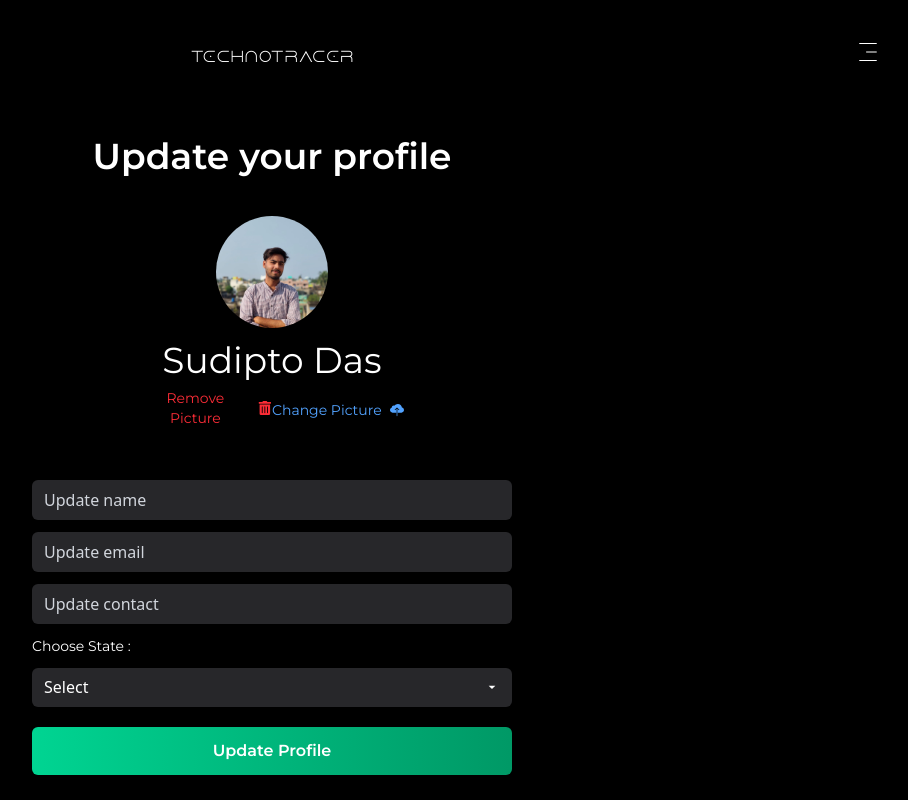
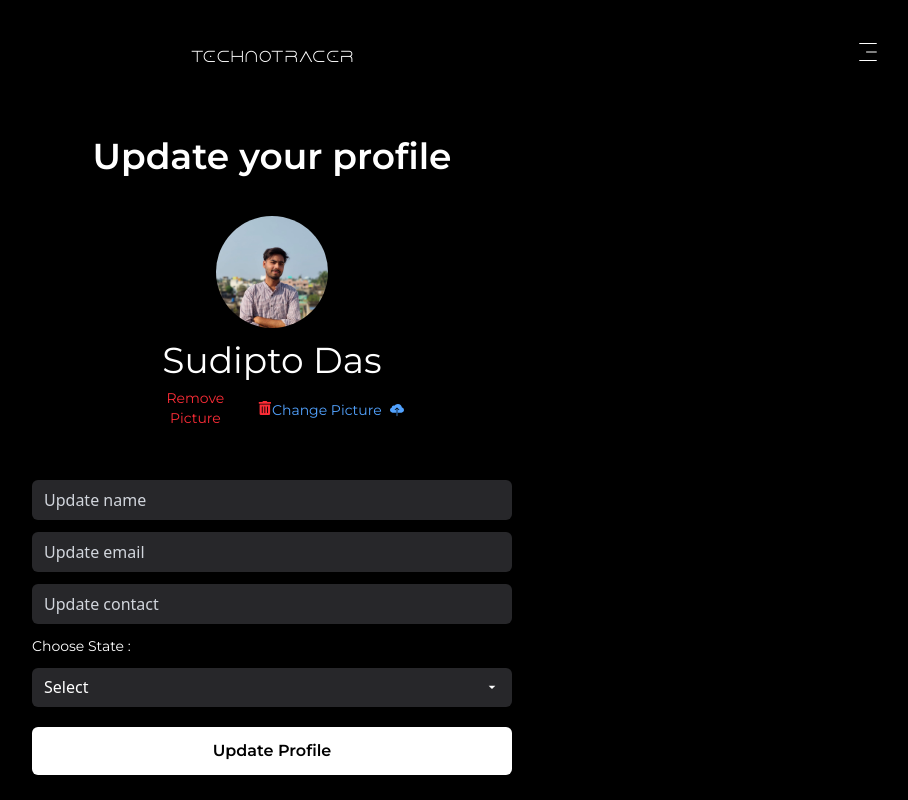
Before and after one commit to isudiptodas/TechnoTracer, a React (Vite) app in the folder frontend/: page /user/settings in a window 1280 px wide. Shown: the top 800 px of the page, without its empty margins (368-1276 px from the left). Built offline with nearby package versions, Linux system fonts and the light colour scheme; what tailwindcss-motion would draw is missing.

Commit message:
added footer in user settings

```diff
--- a/frontend/src/pages/user/Settings.jsx
+++ b/frontend/src/pages/user/Settings.jsx
@@ -100,7 +100,7 @@ function Settings() {
                         </div>
                     </div>
 
-                    <p className='w-full py-2 lg:py-3 text-center bg-gradient-to-r from-emerald-400 to-emerald-600 text-white capitalize rounded-md cursor-pointer hover:opacity-70 duration-150 ease-in-out font-Montserrat my-2 font-semibold '>Update profile</p>
+                    <p className='w-full py-2 lg:py-3 text-center bg-white text-black capitalize rounded-md cursor-pointer hover:opacity-70 duration-200 ease-in-out font-Montserrat my-2 font-semibold active:scale-95'>Update profile</p>
                 </div>
 
                 <Footer />
```
